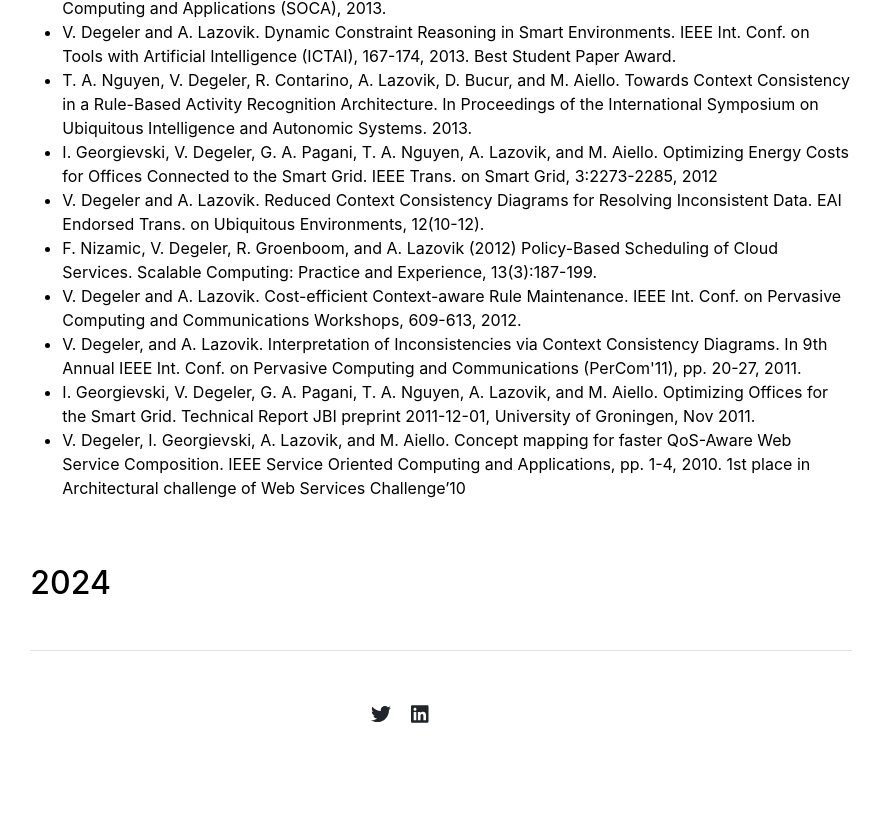
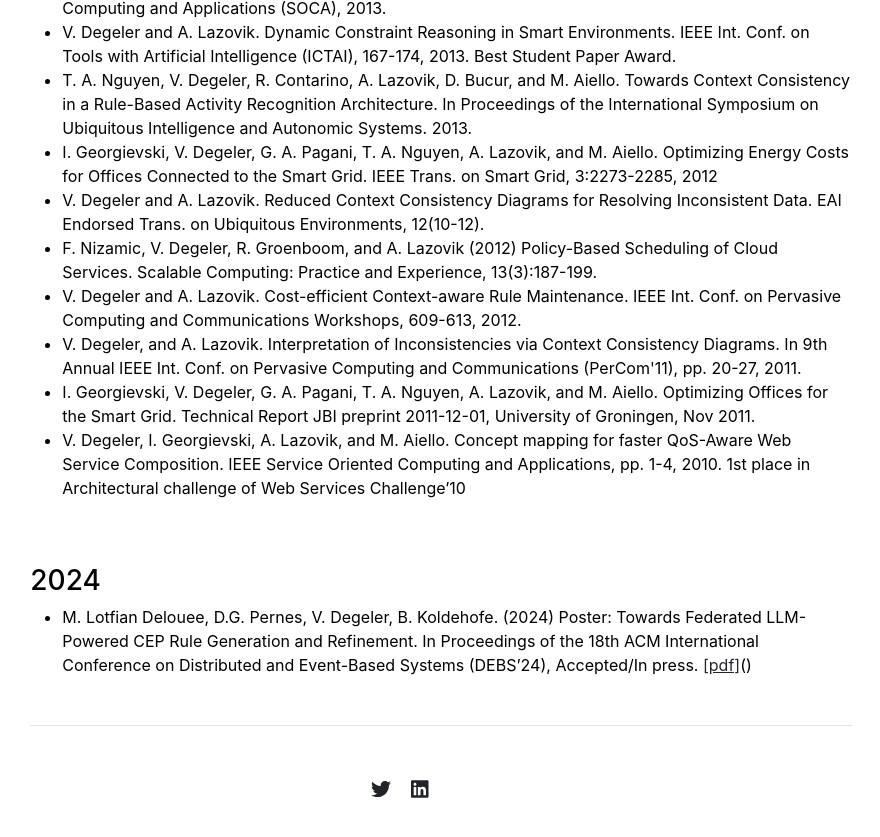
Before and after one commit to Degvik/degvik.github.io, a Jekyll site: the page built from publications.md, in a window 1280 px wide and 900 px high, scrolled down 3019 px. Shown: the top 837 px of the window, without its empty margins (199-1079 px from the left). Built offline with Jekyll 4.4.1, drawn with Linux system fonts in a browser that asks for light colours.

Commit message:
Update publications.md

```diff
--- a/publications.md
+++ b/publications.md
@@ -3,4 +3,6 @@ layout: publications
 title: "Publications"
 ---
 
-## 2024
+### 2024
+
+- M. Lotfian Delouee, D.G. Pernes, V. Degeler, B. Koldehofe. (2024) Poster: Towards Federated LLM-Powered CEP Rule Generation and Refinement. In Proceedings of the 18th ACM International Conference on Distributed and Event-Based Systems (DEBS’24), Accepted/In press. [\[pdf\]](http://vdegeler.com/files/24debs-llm-cep.pdf)()
```
